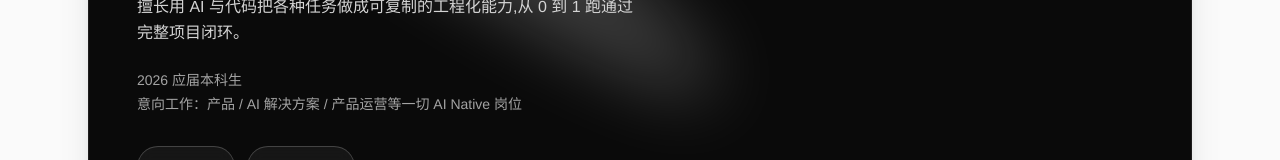
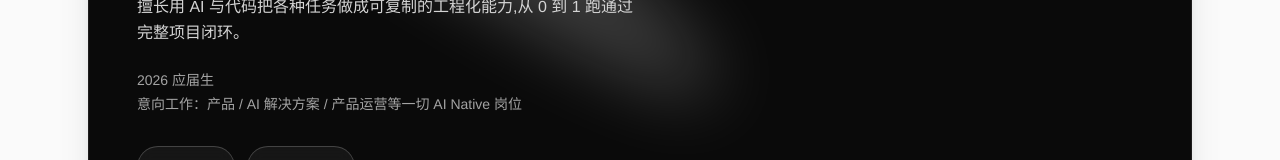
Before and after one commit to cneym1125/lingqi-CV, a React (Vite) app: page / in a window 1280 px wide. Shown: the part 264-424 px from the top of the page. Built offline with nearby package versions, Linux system fonts and the light colour scheme.

Commit message:
copy: 应届本科生改为应届生

```diff
--- a/src/components/Hero.tsx
+++ b/src/components/Hero.tsx
@@ -37,7 +37,7 @@ export function Hero() {
                 </p>
 
                 <div className="mt-6 space-y-1 text-sm text-neutral-400">
-                  <div>2026 应届本科生</div>
+                  <div>2026 应届生</div>
                   <div>意向工作：产品 / AI 解决方案 / 产品运营等一切 AI Native 岗位</div>
                 </div>
 
```
